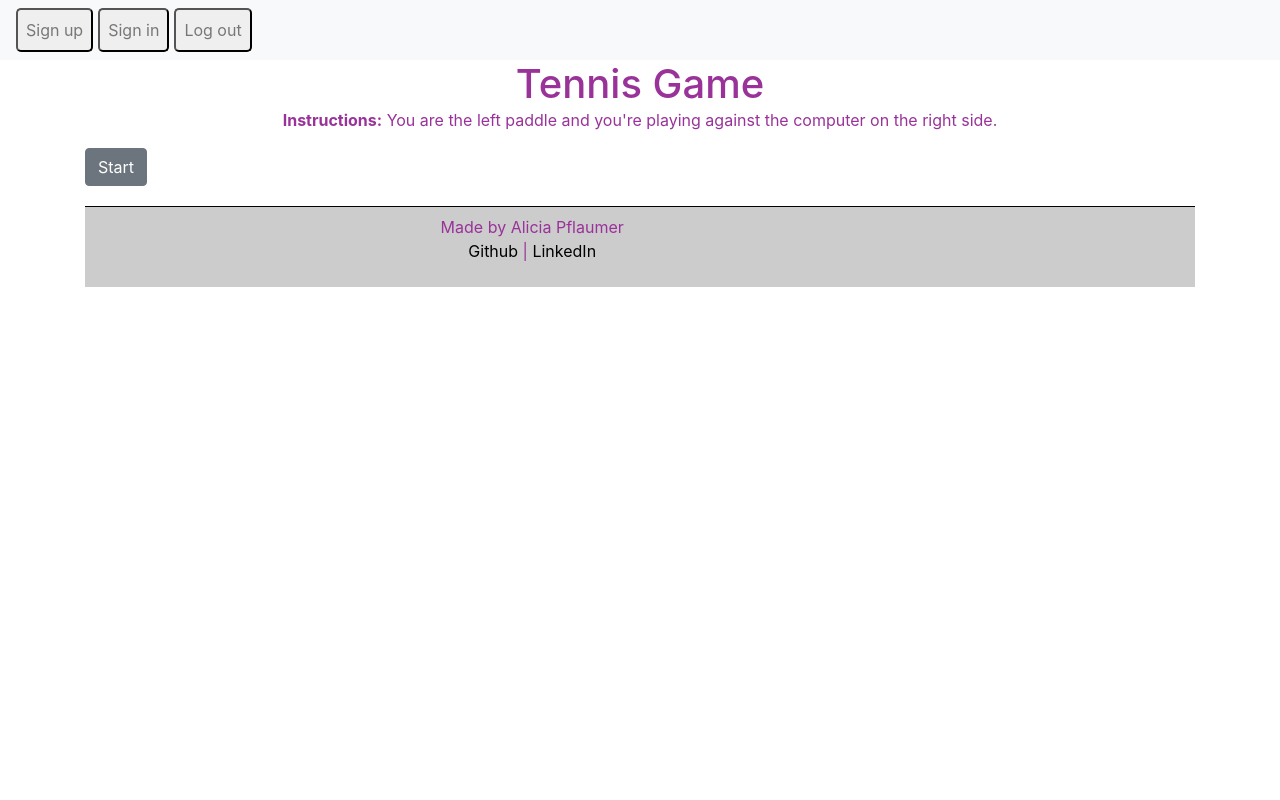
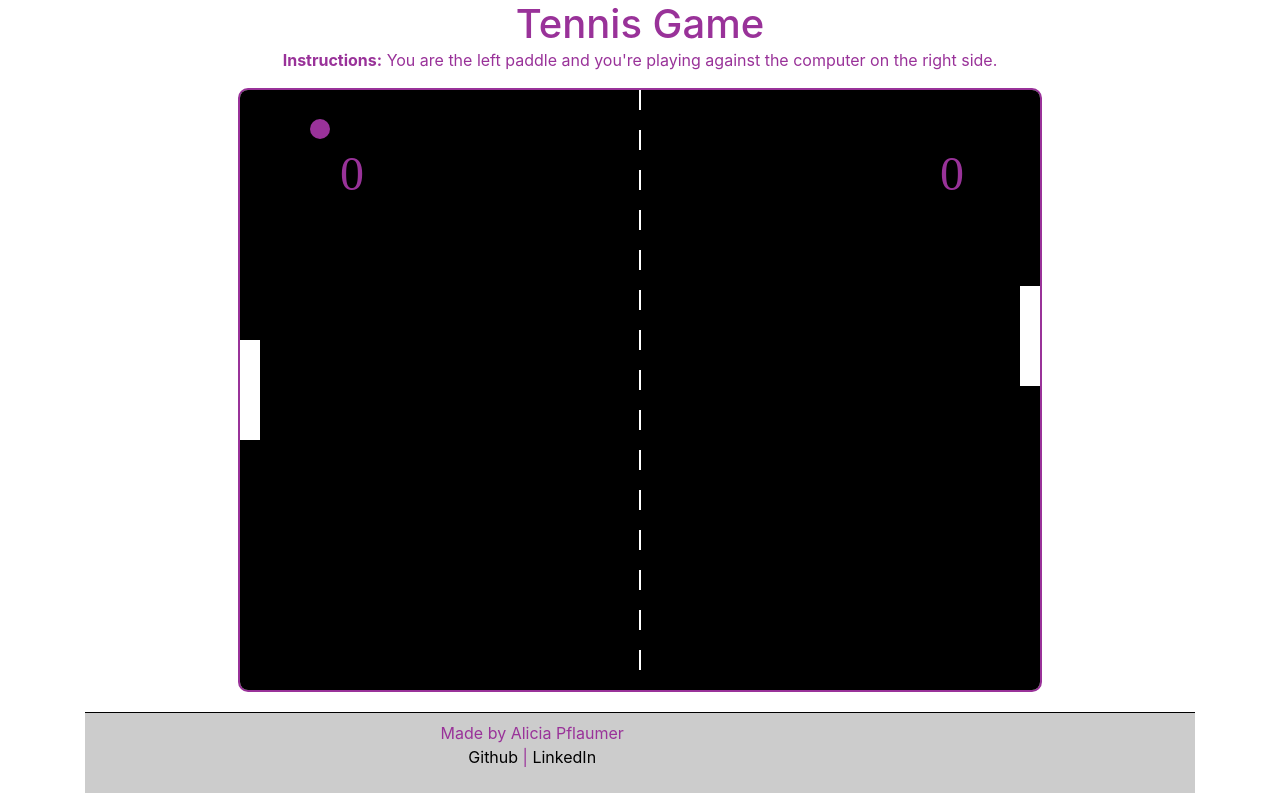
Before and after one commit to aliciapflaumer/tennis-game, a website with bundled scripts: page index.html in a window 1280 px wide. Built offline with nearby package versions, Linux system fonts and the light colour scheme.

Commit message:
Hide start and navigation
- Commented out the code

```diff
--- a/assets/css/main.css
+++ b/assets/css/main.css
@@ -1,7 +1,7 @@
 #gameCanvas {
   border: 2px solid #993299;
   border-radius: 10px;
-  display: none;
+  display: block;
   margin: auto;
   padding: 0;
 }
--- a/assets/scripts/game/events.js
+++ b/assets/scripts/game/events.js
@@ -17,6 +17,9 @@ let paddle1Y = 250
 let paddle2Y = 250
 const paddle_height = 100
 const paddle_width = 20
+
+
+
 
 function calculateMousePos(evt) {
   let rect = canvas.getBoundingClientRect()
--- a/index.html
+++ b/index.html
@@ -7,7 +7,7 @@
   <link rel="stylesheet" href="https://stackpath.bootstrapcdn.com/bootstrap/4.1.2/css/bootstrap.min.css" integrity="sha384-Smlep5jCw/wG7hdkwQ/Z5nLIefveQRIY9nfy6xoR1uRYBtpZgI6339F5dgvm/e9B" crossorigin="anonymous">
 </head>
 <body>
-  <nav class="navbar navbar-expand-lg navbar-light bg-light">
+  <!-- <nav class="navbar navbar-expand-lg navbar-light bg-light">
   <button class="navbar-toggler" type="button" data-toggle="collapse" data-target="#navbarSupportedContent" aria-controls="navbarSupportedContent" aria-expanded="false" aria-label="Toggle navigation">
     <span class="navbar-toggler-icon"></span>
   </button>
@@ -31,7 +31,7 @@
         </li>
       </ul>
     </div>
-  </nav>
+  </nav> -->
 
 
 <!-- Sign up Modal -->
@@ -84,11 +84,11 @@
 </div>
 
   <div class="container">
-    <div id="splashScreen">
+    <!-- <div id="splashScreen"> -->
       <h1>Tennis Game</h1>
       <p><b>Instructions:</b> You are the left paddle and you're playing against the computer on the right side.</p>
-      <input id="startButton" type="button" value="Start" class="btn btn-secondary" />
-    </div>
+      <!-- <input id="startButton" type="button" value="Start" class="btn btn-secondary" />
+    </div> -->
 
     <canvas id="gameCanvas" width="800" height="600">
     </canvas>
--- a/index.js
+++ b/index.js
@@ -3,9 +3,10 @@
 // scripts
 // require('./assets/scripts/game/events.js')
 
-$('#startButton').on('click', function(evt) {
-  // console.log('startButton clicked!')
-  evt.preventDefault()
-  $('#splashScreen').hide()
-  $('#gameCanvas').show()
-})
+// $('#startButton').on('click', function(evt) {
+//   // console.log('startButton clicked!')
+//   evt.preventDefault()
+//   $('#splashScreen').hide()
+//   $('#gameCanvas').show()
+//
+// })
```
